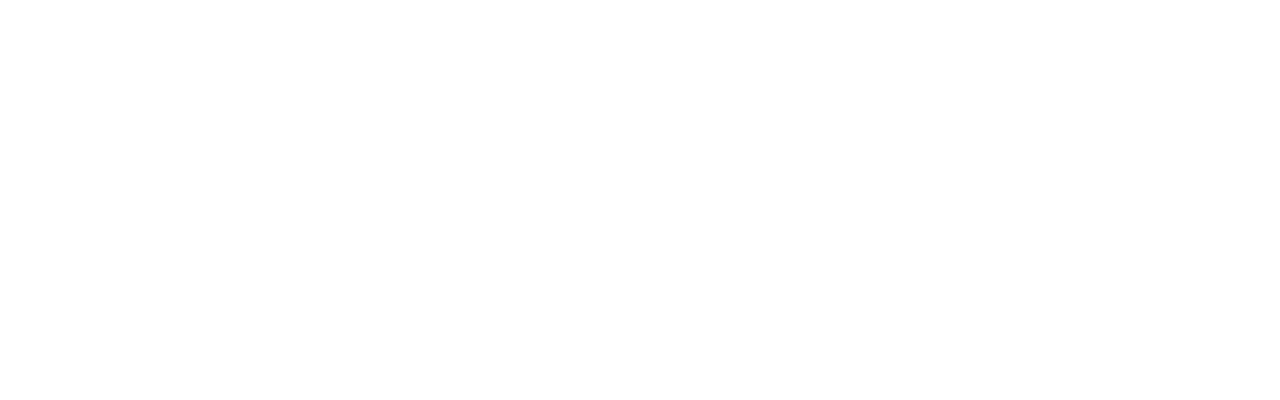
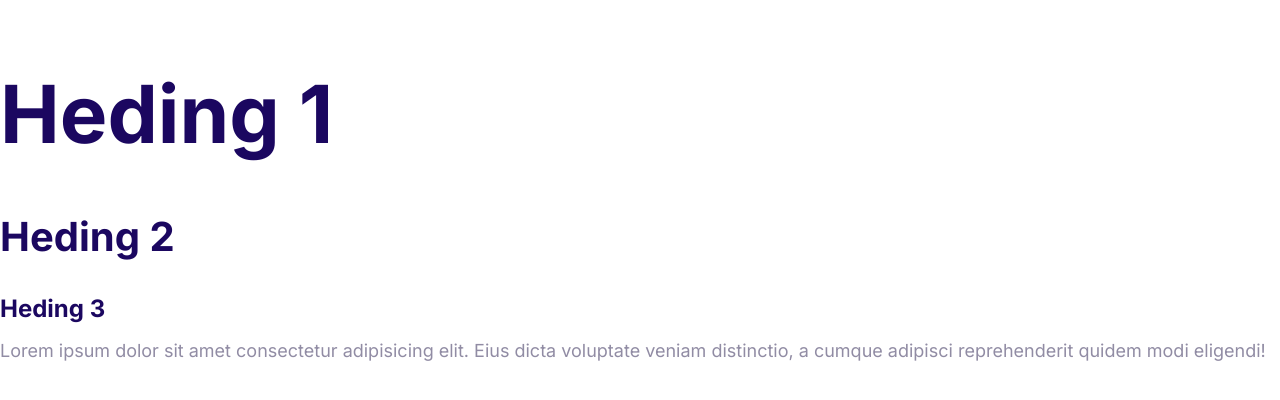
Before and after one commit to SulakshanaGeeth/Cloud-Hosting-Website, a plain HTML site: page index.html in a window 1280 px wide. Drawn offline with Linux system fonts and the light colour scheme.

Commit message:
Define the styles for the fonts

```diff
--- a/CSS/styles.css
+++ b/CSS/styles.css
@@ -5,3 +5,57 @@
   --color-headings: #1b0760;
   --color-body: #918ca4;
 }
+
+html {
+  /* 62.5% of 16px = 10px */
+  font-size: 62.5%;
+}
+
+body {
+  font-family: Inter, Arial, Arial, Helvetica, sans-serif;
+  font-size: 2.4rem;
+  line-height: 1.5;
+  color: var(--color-body);
+}
+
+h1,
+h2,
+h3 {
+  color: var(--color-headings);
+  margin-bottom: 1rem;
+}
+
+h1 {
+  /* 1 x font size of the html element */
+  font-size: 7rem;
+}
+
+h2 {
+  font-size: 4rem;
+}
+
+h3 {
+  font-size: 3rem;
+}
+
+p {
+  margin-top: 0;
+}
+
+@media screen and (min-width: 1024px) {
+  body {
+    font-size: 1.8rem;
+  }
+
+  h1 {
+    font-size: 8rem;
+  }
+
+  h2 {
+    font-size: 4rem;
+  }
+
+  h3 {
+    font-size: 2.4rem;
+  }
+}
--- a/index.html
+++ b/index.html
@@ -4,9 +4,24 @@
     <meta charset="UTF-8" />
     <meta http-equiv="X-UA-Compatible" content="IE=edge" />
     <meta name="viewport" content="width=device-width, initial-scale=1.0" />
+    <link rel="preconnect" href="https://fonts.googleapis.com" />
+    <link rel="preconnect" href="https://fonts.gstatic.com" crossorigin />
+    <link
+      href="https://fonts.googleapis.com/css2?family=Inter:wght@400;700&display=swap"
+      rel="stylesheet"
+    />
     <link rel="stylesheet" href="CSS/normalize.css" />
     <link rel="stylesheet" href="CSS/styles.css" />
     <title>Document</title>
   </head>
-  <body></body>
+  <body>
+    <h1>Heding 1</h1>
+    <h2>Heding 2</h2>
+    <h3>Heding 3</h3>
+    <p>
+      Lorem ipsum dolor sit amet consectetur adipisicing elit. Eius dicta
+      voluptate veniam distinctio, a cumque adipisci reprehenderit quidem modi
+      eligendi!
+    </p>
+  </body>
 </html>
```
